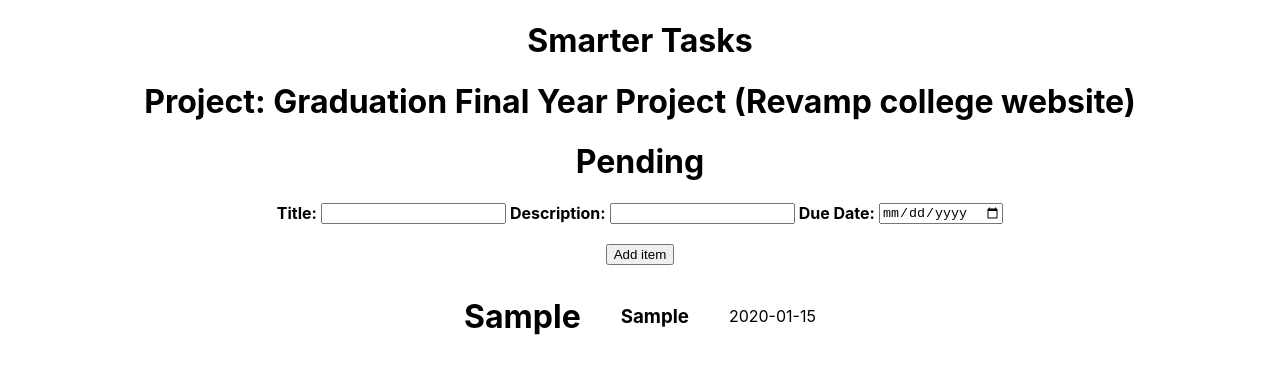
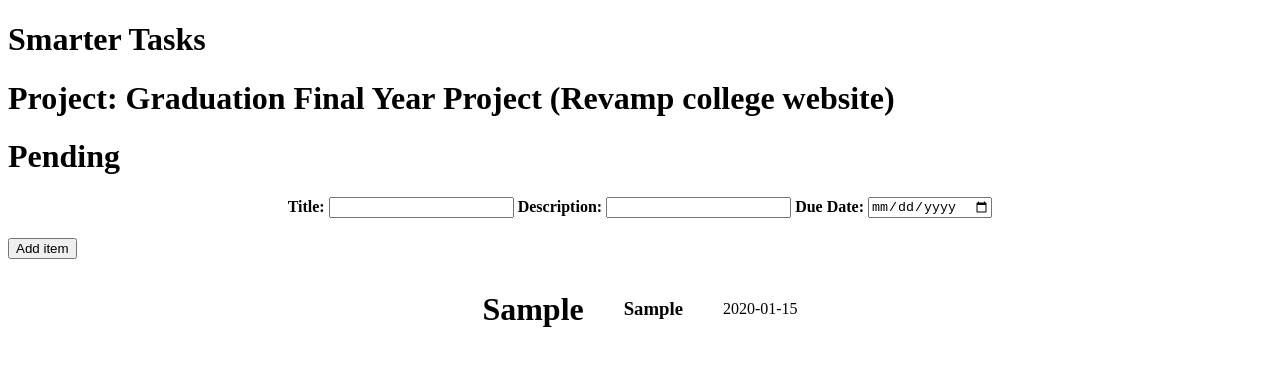
Before and after one commit to Pranshu1902/wd301, a React (Create React App) app in the folder smarter-tasks/: page / in a window 1280 px wide. Both pictures are taken after typing "Sample", "Sample", "2020-01-15" into the empty fields and a click on the button "Add item". Shown: the top 374 px of the page. Built offline with nearby package versions, Linux system fonts and the light colour scheme.

Commit message:
refactor

```diff
--- a/smarter-tasks/src/App.css
+++ /dev/null
@@ -1,38 +0,0 @@
-.App {
-  text-align: center;
-}
-
-.App-logo {
-  height: 40vmin;
-  pointer-events: none;
-}
-
-@media (prefers-reduced-motion: no-preference) {
-  .App-logo {
-    animation: App-logo-spin infinite 20s linear;
-  }
-}
-
-.App-header {
-  background-color: #282c34;
-  min-height: 100vh;
-  display: flex;
-  flex-direction: column;
-  align-items: center;
-  justify-content: center;
-  font-size: calc(10px + 2vmin);
-  color: white;
-}
-
-.App-link {
-  color: #61dafb;
-}
-
-@keyframes App-logo-spin {
-  from {
-    transform: rotate(0deg);
-  }
-  to {
-    transform: rotate(360deg);
-  }
-}
--- a/smarter-tasks/src/App.tsx
+++ b/smarter-tasks/src/App.tsx
@@ -1,4 +1,3 @@
-import "./App.css";
 import TaskApp from "./TaskApp";
 
 function App() {
--- a/smarter-tasks/src/Task.tsx
+++ b/smarter-tasks/src/Task.tsx
@@ -1,4 +1,5 @@
 import React from "react";
+import "./TaskCard.css";
 
 interface TaskProp {
   title: string;
--- /dev/null
+++ b/smarter-tasks/src/TaskCard.css
@@ -0,0 +1,9 @@
+.TaskItem {
+  display: flex;
+  flex-direction: row;
+  justify-content: center;
+  align-items: center;
+  gap: 40px;
+  padding: 10px;
+  /* border-bottom: 1px solid #eee; */
+}
--- a/smarter-tasks/src/index.css
+++ /dev/null
@@ -1,23 +0,0 @@
-body {
-  margin: 0;
-  font-family: -apple-system, BlinkMacSystemFont, "Segoe UI", "Roboto", "Oxygen",
-    "Ubuntu", "Cantarell", "Fira Sans", "Droid Sans", "Helvetica Neue",
-    sans-serif;
-  -webkit-font-smoothing: antialiased;
-  -moz-osx-font-smoothing: grayscale;
-}
-
-code {
-  font-family: source-code-pro, Menlo, Monaco, Consolas, "Courier New",
-    monospace;
-}
-
-.TaskItem {
-  display: flex;
-  flex-direction: row;
-  justify-content: center;
-  align-items: center;
-  gap: 40px;
-  padding: 10px;
-  /* border-bottom: 1px solid #eee; */
-}
--- a/smarter-tasks/src/index.tsx
+++ b/smarter-tasks/src/index.tsx
@@ -1,8 +1,6 @@
 import React from 'react';
 import ReactDOM from 'react-dom/client';
-import './index.css';
 import App from './App';
-import reportWebVitals from './reportWebVitals';
 
 const root = ReactDOM.createRoot(
   document.getElementById('root') as HTMLElement
@@ -16,4 +14,3 @@
 // If you want to start measuring performance in your app, pass a function
 // to log results (for example: reportWebVitals(console.log))
 // or send to an analytics endpoint. Learn more: https://bit.ly/CRA-vitals
-reportWebVitals();
--- a/smarter-tasks/src/react-app-env.d.ts
+++ /dev/null
@@ -1 +0,0 @@
-/// <reference types="react-scripts" />
--- a/smarter-tasks/src/reportWebVitals.ts
+++ /dev/null
@@ -1,15 +0,0 @@
-import { ReportHandler } from 'web-vitals';
-
-const reportWebVitals = (onPerfEntry?: ReportHandler) => {
-  if (onPerfEntry && onPerfEntry instanceof Function) {
-    import('web-vitals').then(({ getCLS, getFID, getFCP, getLCP, getTTFB }) => {
-      getCLS(onPerfEntry);
-      getFID(onPerfEntry);
-      getFCP(onPerfEntry);
-      getLCP(onPerfEntry);
-      getTTFB(onPerfEntry);
-    });
-  }
-};
-
-export default reportWebVitals;
```
Also changed, not shown: smarter-tasks/src/setupTests.ts (deleted, +0 -5 lines), smarter-tasks/src/logo.svg (deleted), 1 other file (tests, documents, lock files or other folders).
